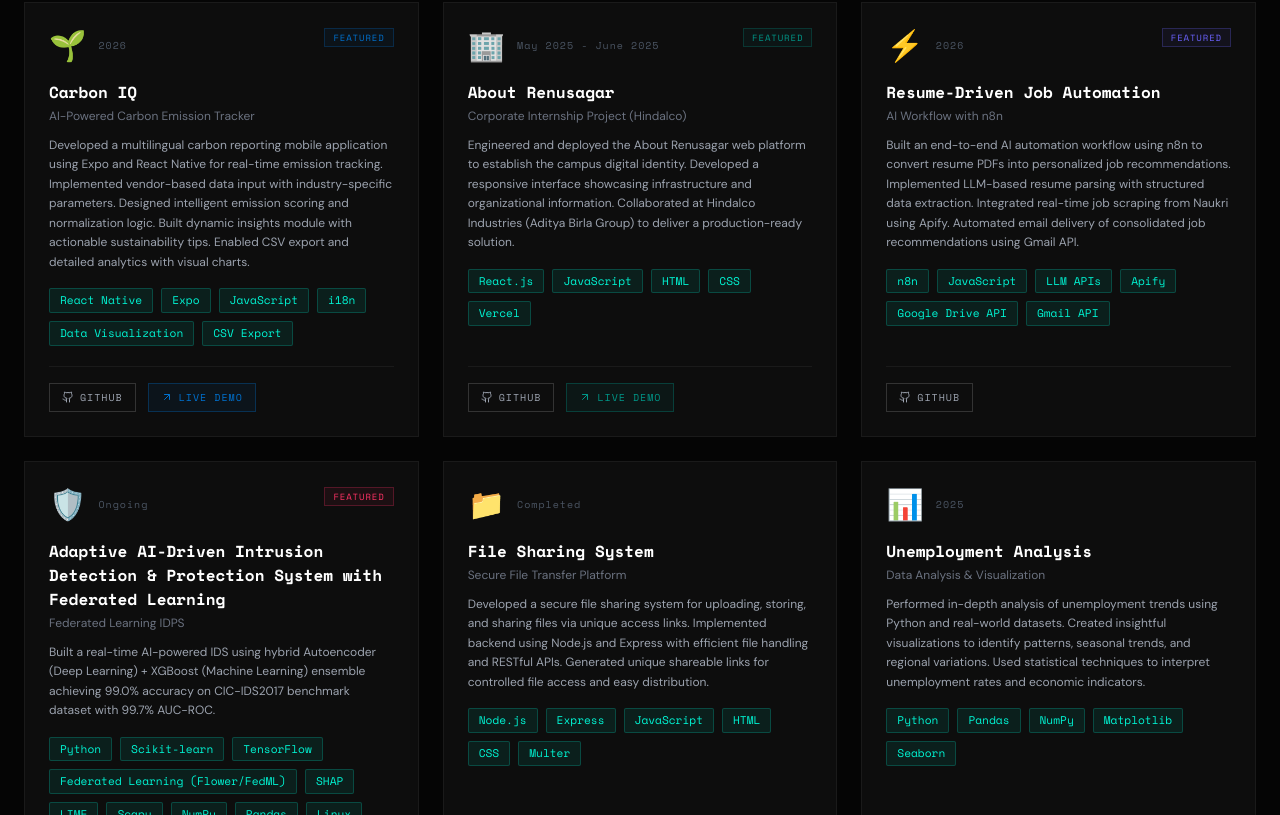
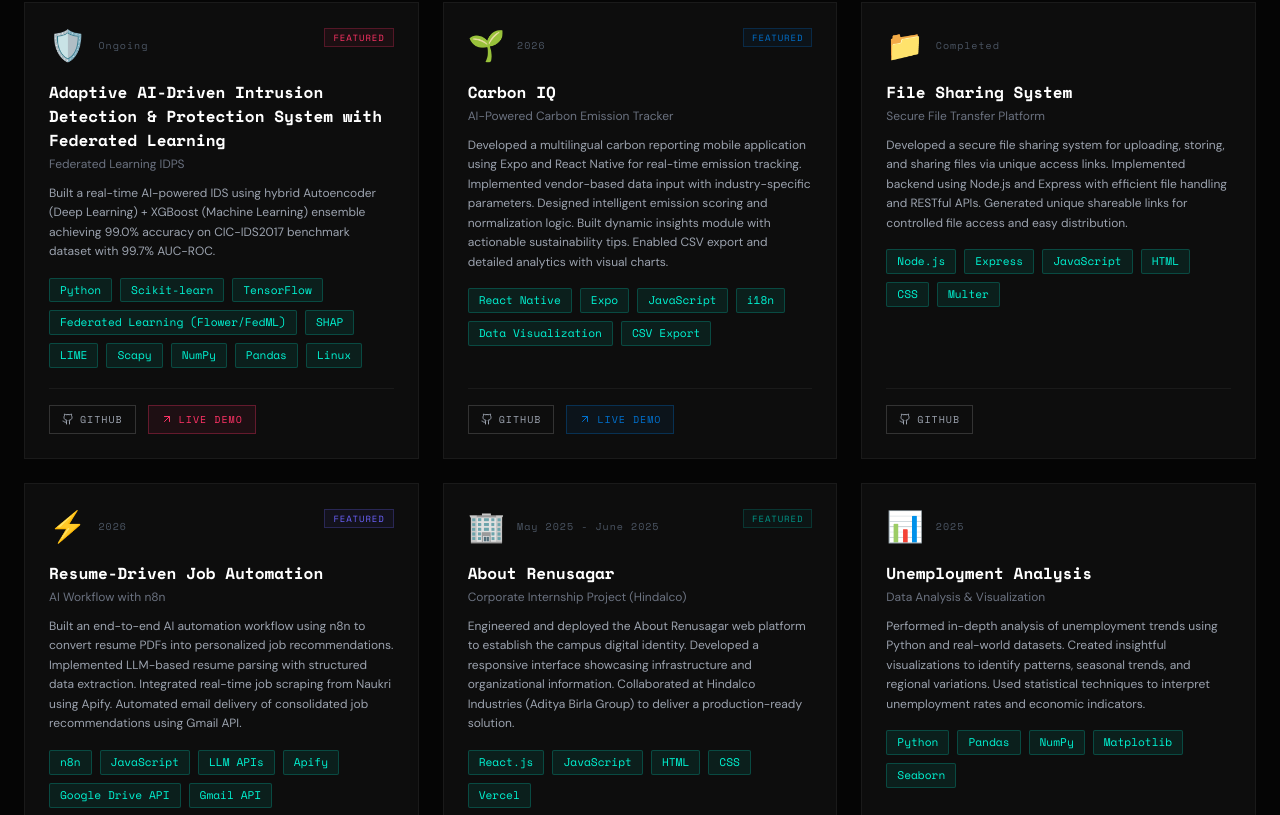
Before and after one commit to vk26kumar/Vishal-Portfolio, a React (Vite) app: page / in a window 1280 px wide. Shown: the part 3985-4800 px from the top of the page. Built offline with nearby package versions, Linux system fonts and the light colour scheme.

Commit message:
Updated feature

```diff
--- a/src/context/DataContext.jsx
+++ b/src/context/DataContext.jsx
@@ -106,63 +106,63 @@ export const DEFAULT_DATA = {
       color: '#00d68f', featured: true, period: 'Feb 2025', icon: '✈️',
     },
     {
-      id: 6, title: 'Carbon IQ', subtitle: 'AI-Powered Carbon Emission Tracker',
+      id: 4, title: 'Adaptive AI-Driven Intrusion Detection & Protection System with Federated Learning', subtitle: 'Federated Learning IDPS',
+      description: 'Built a real-time AI-powered IDS using hybrid Autoencoder (Deep Learning) + XGBoost (Machine Learning) ensemble achieving 99.0% accuracy on CIC-IDS2017 benchmark dataset with 99.7% AUC-ROC.',
+      tech: 'Python, Scikit-learn, TensorFlow, Federated Learning (Flower/FedML), SHAP, LIME, Scapy, NumPy, Pandas, Linux',
+      liveLink: 'https://adaptive-ai-driven-intrusion-detection-protection-system.streamlit.app', githubLink: 'https://github.com/vk26kumar/Adaptive-AI-Driven-Intrusion-Detection-Protection-System',
+      color: '#ff3366', featured: true, period: 'Ongoing', icon: '🛡️',
+    },
+    {
+      id: 5, title: 'Carbon IQ', subtitle: 'AI-Powered Carbon Emission Tracker',
       description: 'Developed a multilingual carbon reporting mobile application using Expo and React Native for real-time emission tracking. Implemented vendor-based data input with industry-specific parameters. Designed intelligent emission scoring and normalization logic. Built dynamic insights module with actionable sustainability tips. Enabled CSV export and detailed analytics with visual charts.',
       tech: 'React Native, Expo, JavaScript, i18n, Data Visualization, CSV Export',
       liveLink: 'https://drive.google.com/file/d/1OXa4h66cdnP-Os2Lz7PSScqKskfksDl8/view?usp=sharing', githubLink: 'https://github.com/vk26kumar/Carbon-IQ',
       color: '#0071CE', featured: true, period: '2026', icon: '🌱',
     },
     {
-      id: 9, title: 'About Renusagar', subtitle: 'Corporate Internship Project (Hindalco)',
+      id: 6, title: 'File Sharing System', subtitle: 'Secure File Transfer Platform',
+      description: 'Developed a secure file sharing system for uploading, storing, and sharing files via unique access links. Implemented backend using Node.js and Express with efficient file handling and RESTful APIs. Generated unique shareable links for controlled file access and easy distribution.',
+      tech: 'Node.js, Express, JavaScript, HTML, CSS, Multer',
+      liveLink: '', githubLink: 'https://github.com/vk26kumar/file-sharing-system',
+      color: '#4CAF50', featured: false, period: 'Completed', icon: '📁',
+    },
+    {
+      id: 7, title: 'Resume-Driven Job Automation', subtitle: 'AI Workflow with n8n',
+      description: 'Built an end-to-end AI automation workflow using n8n to convert resume PDFs into personalized job recommendations. Implemented LLM-based resume parsing with structured data extraction. Integrated real-time job scraping from Naukri using Apify. Automated email delivery of consolidated job recommendations using Gmail API.',
+      tech: 'n8n, JavaScript, LLM APIs, Apify, Google Drive API, Gmail API',
+      liveLink: '', githubLink: 'https://github.com/vk26kumar/resume-driven-job-automation-n8n',
+      color: '#6C63FF', featured: true, period: '2026', icon: '⚡',
+    },
+    {
+      id: 8, title: 'About Renusagar', subtitle: 'Corporate Internship Project (Hindalco)',
       description: 'Engineered and deployed the About Renusagar web platform to establish the campus digital identity. Developed a responsive interface showcasing infrastructure and organizational information. Collaborated at Hindalco Industries (Aditya Birla Group) to deliver a production-ready solution.',
       tech: 'React.js, JavaScript, HTML, CSS, Vercel',
       liveLink: 'https://about-renusgar-internship-h5rkp440c-vishals-projects-049043bb.vercel.app/', githubLink: 'https://github.com/vk26kumar/About_Renusgar-INTERNSHIP',
       color: '#009688', featured: true, period: 'May 2025 - June 2025', icon: '🏢',
     },
     {
-      id: 8, title: 'Resume-Driven Job Automation', subtitle: 'AI Workflow with n8n',
-      description: 'Built an end-to-end AI automation workflow using n8n to convert resume PDFs into personalized job recommendations. Implemented LLM-based resume parsing with structured data extraction. Integrated real-time job scraping from Naukri using Apify. Automated email delivery of consolidated job recommendations using Gmail API.',
-      tech: 'n8n, JavaScript, LLM APIs, Apify, Google Drive API, Gmail API',
-      liveLink: '', githubLink: 'https://github.com/vk26kumar/resume-driven-job-automation-n8n',
-      color: '#6C63FF', featured: true, period: '2026', icon: '⚡',
-    },
-    {
-      id: 5, title: 'Adaptive AI-Driven Intrusion Detection & Protection System with Federated Learning', subtitle: 'Federated Learning IDPS',
-      description: 'Built a real-time AI-powered IDS using hybrid Autoencoder (Deep Learning) + XGBoost (Machine Learning) ensemble achieving 99.0% accuracy on CIC-IDS2017 benchmark dataset with 99.7% AUC-ROC.',
-      tech: 'Python, Scikit-learn, TensorFlow, Federated Learning (Flower/FedML), SHAP, LIME, Scapy, NumPy, Pandas, Linux',
-      liveLink: 'https://adaptive-ai-driven-intrusion-detection-protection-system.streamlit.app', githubLink: 'https://github.com/vk26kumar/Adaptive-AI-Driven-Intrusion-Detection-Protection-System',
-      color: '#ff3366', featured: true, period: 'Ongoing', icon: '🛡️',
-    },
-    {
-      id: 7, title: 'File Sharing System', subtitle: 'Secure File Transfer Platform',
-      description: 'Developed a secure file sharing system for uploading, storing, and sharing files via unique access links. Implemented backend using Node.js and Express with efficient file handling and RESTful APIs. Generated unique shareable links for controlled file access and easy distribution.',
-      tech: 'Node.js, Express, JavaScript, HTML, CSS, Multer',
-      liveLink: '', githubLink: 'https://github.com/vk26kumar/file-sharing-system',
-      color: '#4CAF50', featured: false, period: 'Completed', icon: '📁',
-    },
-    {
-      id: 10, title: 'Unemployment Analysis', subtitle: 'Data Analysis & Visualization',
+      id: 9, title: 'Unemployment Analysis', subtitle: 'Data Analysis & Visualization',
       description: 'Performed in-depth analysis of unemployment trends using Python and real-world datasets. Created insightful visualizations to identify patterns, seasonal trends, and regional variations. Used statistical techniques to interpret unemployment rates and economic indicators.',
       tech: 'Python, Pandas, NumPy, Matplotlib, Seaborn',
       liveLink: 'https://colab.research.google.com/drive/10XIXX3fJvhEZdj8pzaTbeGnLrYSBQEhh?usp=sharing', githubLink: 'https://github.com/vk26kumar/unemployment-analysis-using-python',
       color: '#FF9800', featured: false, period: '2025', icon: '📊',
     },
     {
-      id: 11, title: 'Email Spam Detection', subtitle: 'Machine Learning Classifier',
+      id: 10, title: 'Email Spam Detection', subtitle: 'Machine Learning Classifier',
       description: 'Developed a machine learning model to classify emails as spam or not spam using NLP techniques. Performed text preprocessing including tokenization, stopword removal, and vectorization. Trained and evaluated Naive Bayes models for efficient classification.',
       tech: 'Python, Scikit-learn, NLP, Pandas, NumPy',
       liveLink: 'https://colab.research.google.com/drive/1xeBODBEmD5bOn8zs06l0Ut-jMH9kkHDO?usp=sharing', githubLink: 'https://github.com/vk26kumar/email_spam_detection_with_machine_learning',
       color: '#E91E63', featured: false, period: '2025', icon: '📧',
     },
     {
-      id: 12, title: 'Car Price Prediction', subtitle: 'Regression Model',
+      id: 11, title: 'Car Price Prediction', subtitle: 'Regression Model',
       description: 'Built a machine learning regression model to predict car prices based on various features. Performed data cleaning, feature engineering, and exploratory data analysis. Evaluated model performance using R-squared and Mean Squared Error metrics.',
       tech: 'Python, Scikit-learn, Pandas, NumPy, Regression',
       liveLink: 'https://colab.research.google.com/drive/1vSM5fzm1VLWGSStoMQtNkiKVUohhOpmh?usp=sharing', githubLink: 'https://github.com/vk26kumar/car_price_predication_machine_learning',
       color: '#3F51B5', featured: false, period: '2025', icon: '🚗',
     },
-        {
-      id: 13, title: 'AI Social Media Automation System', subtitle: 'Using n8n and LLMs',
+    {
+      id: 12, title: 'AI Social Media Automation System', subtitle: 'Using n8n and LLMs',
       description: 'Architected a scalable AI-driven content automation pipeline integrating LLM-based captioning and AI image generation.Designed an event-driven workflow with human-in-the-loop approval (Telegram bot) improving content quality and control.',
       tech: 'n8n, JavaScript, OpenAI APIs, Telegram Bot API, Google Sheets API, Cloudinary, Meta Graph API',
       liveLink: '#', githubLink: 'https://github.com/vk26kumar/Social-Media-Manager-Automation',
--- a/src/data/portfolioData.js
+++ b/src/data/portfolioData.js
@@ -177,25 +177,6 @@ export const projects = [
   },
   {
     id: 4,
-    title: "Resume-Driven AI Job Automation",
-    subtitle: "n8n Automation Workflow",
-    description:
-      "Built an event-driven AI automation workflow to convert resume PDFs into personalized job recommendations without manual search."
-      "Automated resume parsing and structuring using LLMs with deterministic schema normalization in JavaScript."
-      "Implemented primary role resolution and context propagation across the workflow for accurate job matching."
-      "Integrated real-time job acquisition from Naukri using Apify and programmatically normalized scraped job data.",
-    tech: ["n8n", "JavaScript", "LLM APIs", "Apify", "Google Drive API", "Gmail API"],
-    links: {
-      live: "",
-      github: "https://github.com/vk26kumar/resume-driven-job-automation-n8n",
-    },
-    color: "#ffd60a",
-    featured: false,
-    period: "Jan 2025",
-    icon: "⚡",
-  },
-  {
-    id: 5,
     title: "'Adaptive AI-Driven Intrusion Detection & Protection System with Federated Learning",
     subtitle: "Federated Learning IDPS",
     description:
@@ -209,12 +190,12 @@ export const projects = [
       github: "https://github.com/vk26kumar/Adaptive-AI-Driven-Intrusion-Detection-Protection-System",
     },
     color: "#ff3366",
-    featured: ture,
-    period: "Ongoing",
+    featured: true,
+    period: "March 2026",
     icon: "🛡️",
   },
   {
-  id: 6,
+  id: 5,
   title: "Carbon IQ",
   subtitle: "AI-Powered Carbon Emission Tracker",
   description:
@@ -234,7 +215,7 @@ export const projects = [
   icon: "🌱",
   },
   {
-  id: 7,
+  id: 6,
   title: "File Sharing System",
   subtitle: "Secure File Transfer Platform",
   description:
@@ -254,7 +235,7 @@ export const projects = [
   icon: "📁",
  },
  {
-  id: 8,
+  id: 7,
   title: "Resume-Driven Job Automation",
   subtitle: "AI Workflow with n8n",
   description:
@@ -274,7 +255,7 @@ export const projects = [
   icon: "🤖",
   },
   {
-  id: 9,
+  id: 8,
   title: "About Renusagar",
   subtitle: "Corporate Internship Project (Hindalco)",
   description:
@@ -294,7 +275,7 @@ export const projects = [
   icon: "🏢",
  },
   {
-  id: 10,
+  id: 9,
   title: "Unemployment Analysis",
   subtitle: "Data Analysis & Visualization",
   description:
@@ -314,7 +295,7 @@ export const projects = [
   icon: "📊",
  },
  {
-  id: 11,
+  id: 10,
   title: "Email Spam Detection",
   subtitle: "Machine Learning Classifier",
   description:
@@ -334,7 +315,7 @@ export const projects = [
   icon: "📧",
  },
  {
-  id: 12,
+  id: 11,
   title: "Car Price Prediction",
   subtitle: "Regression Model",
   description:
@@ -354,7 +335,7 @@ export const projects = [
   icon: "🚗",
  },
   {
-  id: 13,
+  id: 12,
   title: "AI Social Media Automation System",
   subtitle: "Using n8n and LLMs",
   description:
@@ -364,6 +345,7 @@ export const projects = [
       "Built a dynamic content scheduling system using Google Sheets as a CMS with real-time filtering and execution.",
   tech: ["Python", "Scikit-learn", "Pandas", "NumPy", "Regression"],
   links: {
+    live: "",
     github: "https://github.com/vk26kumar/Social-Media-Manager-Automation",
   },
   color: "#3F51B5",
@@ -371,7 +353,6 @@ export const projects = [
   period: "2026",
   icon: "🤖",
  },
-
 ];
 
 export const skills = {
```
